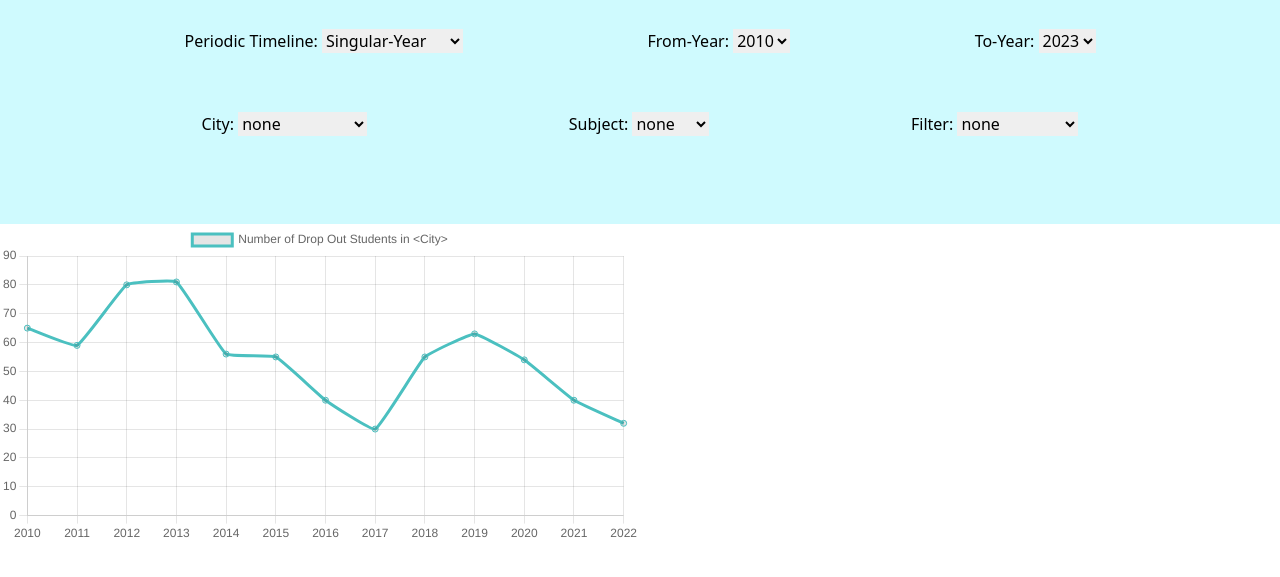
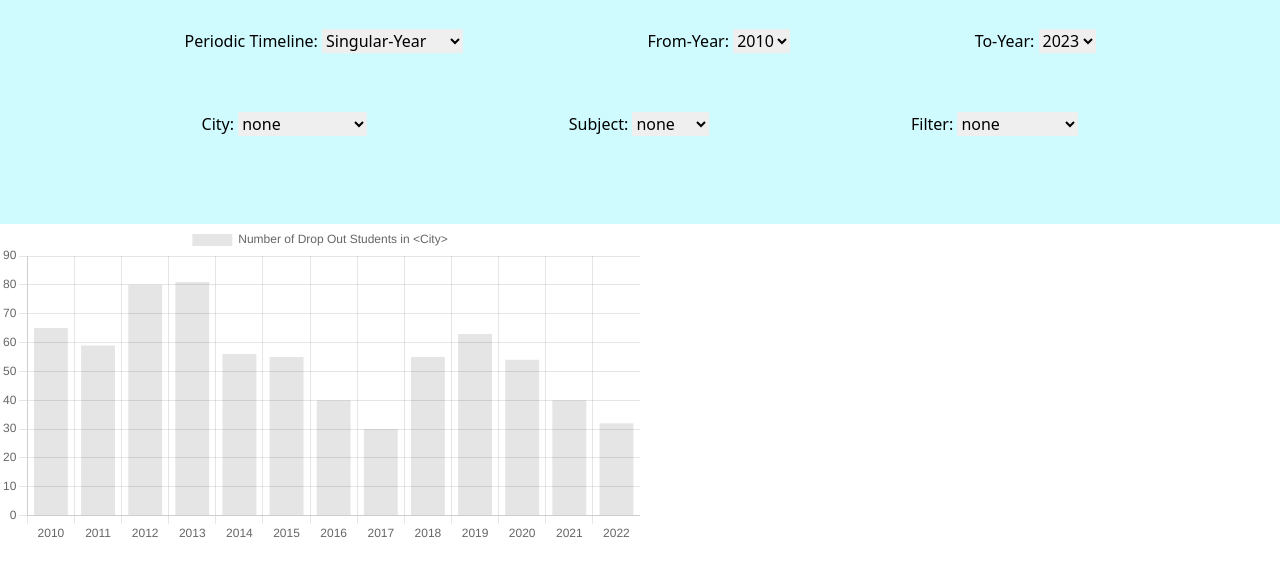
Before and after one commit to vishaljoshi789/SIH, a Django app: page / in a window 1280 px wide. Shown: the top 577 px of the page. Run offline with Django 4.2, Linux system fonts and the light colour scheme.

Commit message:
data added

```diff
--- a/mainapp/models.py
+++ b/mainapp/models.py
@@ -32,6 +32,8 @@ class SchoolData(models.Model):
     contact = models.CharField(max_length=255, blank=True, null=True)
     high_school_percentage = models.CharField(max_length=255, blank=True, null=True)
     intermidiate_percentage = models.CharField(max_length=255, blank=True, null=True)
+    def __str__(self):
+        return self.student
 
 
 
--- a/mainapp/templates/mainapp/index.html
+++ b/mainapp/templates/mainapp/index.html
@@ -90,7 +90,7 @@
     };
 
     const config = {
-        type: 'line',
+        type: 'bar',
         data: data,
         options: {
             indexAxis: 'x',
```
Also changed, not shown: db.sqlite3.
